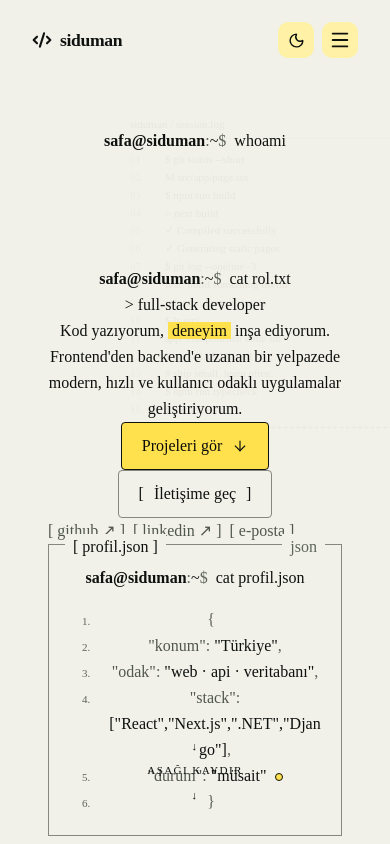
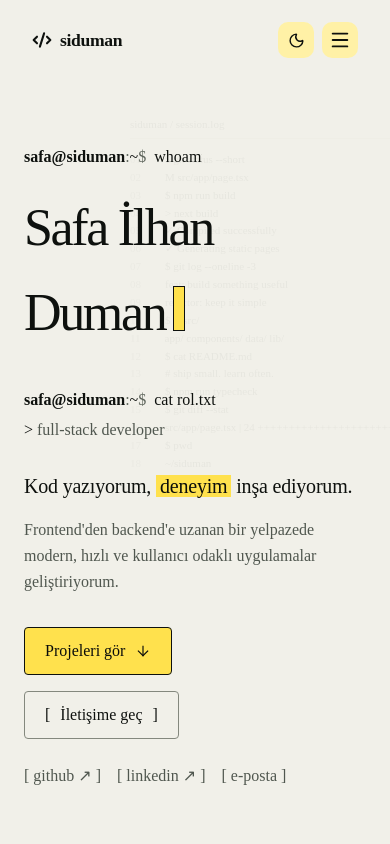
Before and after one commit to sidumandr/sidumandev, a Next.js app: page / in a window 390 px wide. Shown: the top 844 px of the page. Built offline with nearby package versions, Linux system fonts and the light colour scheme.

Commit message:
Apply terminal hero typography responsive layout and typing motion

```diff
--- a/src/app/components/Hero/hero.module.css
+++ b/src/app/components/Hero/hero.module.css
@@ -1,297 +1,22 @@
-.hero {
-  position: relative;
-  min-height: calc(100vh - 5rem);
-  display: flex;
-  align-items: center;
-  justify-content: center;
-  overflow: hidden;
-  padding: 4rem 2rem;
-}
-
-/* Dot grid background */
-.grid {
-  position: absolute;
-  inset: 0;
-  background-image: radial-gradient(var(--text-dim) 1px, transparent 1px);
-  background-size: 32px 32px;
-  opacity: 0.35;
-  mask-image: radial-gradient(
-    ellipse 80% 80% at 50% 50%,
-    black 40%,
-    transparent 100%
-  );
-}
-
-/* Glow orbs */
-.orb1 {
-  position: absolute;
-  width: 500px;
-  height: 500px;
-  border-radius: 50%;
-  background: var(--accent-glow);
-  filter: blur(100px);
-  top: -100px;
-  left: -150px;
-  pointer-events: none;
-  animation: floatOrb 8s ease-in-out infinite;
-}
-
-.orb2 {
-  position: absolute;
-  width: 350px;
-  height: 350px;
-  border-radius: 50%;
-  background: rgba(92, 168, 252, 0.15);
-  filter: blur(90px);
-  bottom: -80px;
-  right: -100px;
-  pointer-events: none;
-  animation: floatOrb 10s ease-in-out infinite reverse;
-}
-
-@keyframes floatOrb {
-  0%,
-  100% {
-    transform: translateY(0px) scale(1);
-  }
-  50% {
-    transform: translateY(-30px) scale(1.05);
-  }
-}
-
-/* Content */
-.container {
-  position: relative;
-  z-index: 1;
-  max-width: 780px;
-  display: flex;
-  flex-direction: column;
-  align-items: center;
-  text-align: center;
-  gap: 1.5rem;
-}
-
-/* Badge */
-.badge {
-  display: inline-flex;
-  align-items: center;
-  gap: 0.4rem;
-  padding: 0.35rem 0.9rem;
-  border-radius: 99px;
-  border: 1px solid var(--border);
-  background: var(--bg-card);
-  font-size: 0.78rem;
-  font-weight: 600;
-  color: var(--accent);
-  letter-spacing: 0.06em;
-  text-transform: uppercase;
-  animation: fadeInUp 0.6s ease both;
-  animation-delay: 0.1s;
-}
-
-/* Heading */
-.heading {
-  display: flex;
-  flex-direction: column;
-  gap: 0.2rem;
-}
-
-.line {
-  font-size: clamp(1.1rem, 2.5vw, 1.4rem);
-  font-weight: 500;
-  color: var(--text-muted);
-  animation: fadeInUp 0.6s ease both;
-  animation-delay: 0.2s;
-}
-
-.name {
-  font-size: clamp(3.5rem, 10vw, 7rem);
-  font-weight: 800;
-  line-height: 1;
-  letter-spacing: -0.04em;
-  background: linear-gradient(135deg, var(--text) 30%, var(--accent) 100%);
-  -webkit-background-clip: text;
-  -webkit-text-fill-color: transparent;
-  background-clip: text;
-  animation: fadeInUp 0.6s ease both;
-  animation-delay: 0.3s;
-}
-
-.line2 {
-  font-size: clamp(1.1rem, 2.5vw, 1.5rem);
-  font-weight: 500;
-  color: var(--text-muted);
-  animation: fadeInUp 0.6s ease both;
-  animation-delay: 0.4s;
-}
-
-.line2 em {
-  font-style: normal;
-  color: var(--accent);
-}
-
-/* Sub */
-.sub {
-  font-size: 1rem;
-  line-height: 1.75;
-  color: var(--text-muted);
-  max-width: 560px;
-  font-family: "JetBrains Mono", monospace;
-  font-size: 0.88rem;
-  animation: fadeInUp 0.6s ease both;
-  animation-delay: 0.5s;
-}
-
-/* CTA */
-.cta {
-  display: flex;
-  gap: 0.75rem;
-  flex-wrap: wrap;
-  justify-content: center;
-  animation: fadeInUp 0.6s ease both;
-  animation-delay: 0.6s;
-}
-
-.btnPrimary {
-  display: inline-flex;
-  align-items: center;
-  gap: 0.5rem;
-  padding: 0.75rem 1.6rem;
-  background: var(--accent);
-  color: #fff;
-  font-size: 0.9rem;
-  font-weight: 600;
-  border-radius: var(--radius);
-  transition:
-    transform 0.2s ease,
-    box-shadow 0.2s ease;
-  box-shadow: 0 0 0 0 var(--accent-glow);
-}
-
-.btnPrimary:hover {
-  transform: translateY(-2px);
-  box-shadow: 0 8px 30px var(--accent-glow);
-}
-
-.btnSecondary {
-  display: inline-flex;
-  align-items: center;
-  padding: 0.75rem 1.6rem;
-  border: 1px solid var(--border);
-  background: var(--bg-card);
-  color: var(--text);
-  font-size: 0.9rem;
-  font-weight: 600;
-  border-radius: var(--radius);
-  transition:
-    border-color 0.2s ease,
-    background 0.2s ease,
-    transform 0.2s ease;
-}
-
-.btnSecondary:hover {
-  border-color: var(--accent);
-  background: var(--accent-soft);
-  transform: translateY(-2px);
-}
-
-/* Socials */
-.socials {
-  display: flex;
-  gap: 0.5rem;
-  animation: fadeInUp 0.6s ease both;
-  animation-delay: 0.7s;
-}
-
-.socialLink {
-  display: flex;
-  align-items: center;
-  justify-content: center;
-  width: 40px;
-  height: 40px;
-  border-radius: 10px;
-  border: 1px solid var(--border);
-  background: var(--bg-card);
-  color: var(--text-muted);
-  transition:
-    color var(--transition),
-    border-color var(--transition),
-    transform 0.2s ease;
-}
-
-.socialLink:hover {
-  color: var(--accent);
-  border-color: var(--accent);
-  transform: translateY(-3px);
-}
-
-/* Scroll hint */
-.scrollHint {
-  position: absolute;
-  bottom: 2rem;
-  left: 50%;
-  transform: translateX(-50%);
-  display: flex;
-  flex-direction: column;
-  align-items: center;
-  gap: 0.4rem;
-  font-size: 0.7rem;
-  letter-spacing: 0.12em;
-  text-transform: uppercase;
-  color: var(--text-dim);
-  animation: fadeIn 1s ease 1.2s both;
-}
-
-.scrollLine {
-  width: 1px;
-  height: 40px;
-  background: linear-gradient(to bottom, var(--accent), transparent);
-  animation: scrollPulse 2s ease-in-out infinite;
-}
-
-@keyframes scrollPulse {
-  0%,
-  100% {
-    opacity: 0.3;
-    transform: scaleY(1);
-  }
-  50% {
-    opacity: 1;
-    transform: scaleY(0.7);
-  }
-}
-
-@keyframes fadeInUp {
-  from {
-    opacity: 0;
-    transform: translateY(24px);
-  }
-  to {
-    opacity: 1;
-    transform: translateY(0);
-  }
-}
-
-@keyframes fadeIn {
-  from {
-    opacity: 0;
-  }
-  to {
-    opacity: 1;
-  }
-}
-
-@media (max-width: 600px) {
-  .hero {
-    padding: 3rem 1.5rem;
-  }
-  .cta {
-    flex-direction: column;
-    width: 100%;
-    max-width: 320px;
-  }
-  .btnPrimary,
-  .btnSecondary {
-    justify-content: center;
-  }
-}
+.hero { position:relative; isolation:isolate; overflow:hidden; }
+.container { position:relative; padding-top:96px; padding-bottom:24px; }
+.layout { display:grid; grid-template-columns:minmax(0,1.4fr) minmax(0,1fr); gap:64px; align-items:end; }
+.whoami { margin-bottom:16px; }
+.whoami :global(span[class*="command"]) { display:inline-block; white-space:nowrap; overflow:hidden; animation:type-command 650ms steps(6,end) both; }
+@keyframes type-command { from{max-width:0} to{max-width:6ch} }
+.name { font:600 88px/.95 var(--font-mono),monospace; letter-spacing:-.045em; margin-bottom:32px; }
+.cursor { display:inline-block; width:20px; height:.85em; margin-left:12px; border:1px solid var(--yellow-edge); background:var(--yellow); vertical-align:-.02em; animation:cursor-blink 1.1s step-end infinite; }
+.role { margin-bottom:28px; font:400 13px/22px var(--font-mono),monospace; }
+.role p { color:var(--ink-muted); margin-top:4px; }
+.role p>span { color:var(--accent); }
+.slogan { font-size:20px; line-height:30px; margin-bottom:16px; letter-spacing:-.01em; }
+.description { max-width:550px; color:var(--ink-muted); font-size:16px; line-height:26px; }
+.actions { display:flex; flex-wrap:wrap; gap:16px; margin-top:32px; }
+.socials { display:flex; flex-wrap:wrap; gap:20px; margin-top:24px; }
+.profile { margin-bottom:0; }
+.scrollHint { display:block; width:max-content; margin:64px auto 0; color:var(--ink-faint); font:400 12px/20px var(--font-mono),monospace; }
+.scrollHint:hover { color:var(--accent); }
+@media(max-width:1100px) { .layout { gap:32px; } .name { font-size:72px; } }
+@media(max-width:900px) { .layout { grid-template-columns:minmax(0,1.1fr) minmax(0,1fr); gap:24px; } .name { font-size:60px; } }
+@media(max-width:720px) { .container { padding-top:64px; } .layout { display:block; } .name { font-size:52px; margin-bottom:32px; } .cursor { width:12px; margin-left:8px; } .profile { margin-top:64px; } .description { max-width:none; } .actions { align-items:flex-start; flex-direction:column; } .socials { gap:16px; } .scrollHint { margin-top:48px; } }
+@media(max-width:359px) { .name { font-size:44px; } }
```
